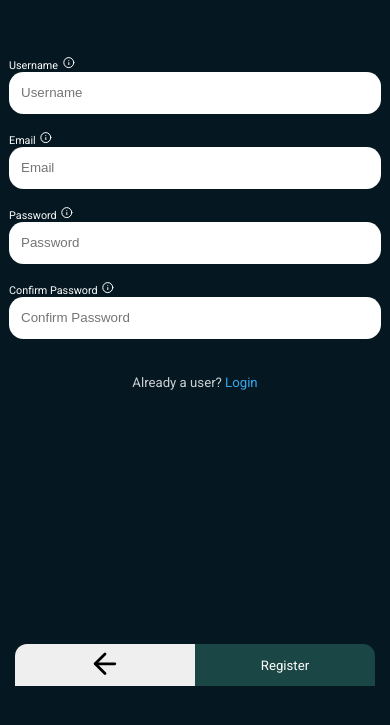
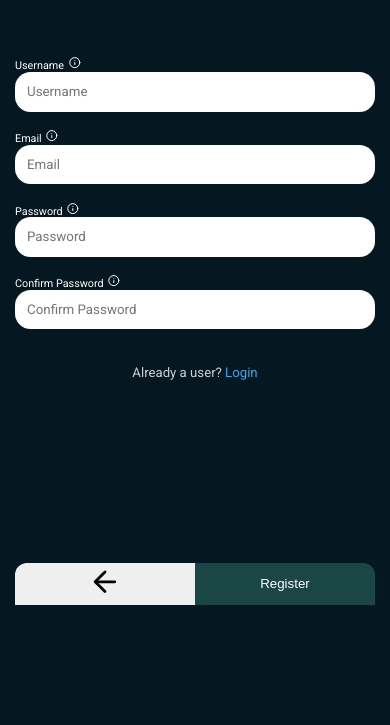
Before and after one commit to DearmenChandro/FrontEnd-Balbalan, a plain HTML site: page register-page.html in a window 390 px wide. Shown: the part 111-836 px from the top of the page. Drawn offline with nearby package versions, Linux system fonts and the light colour scheme.

Commit message:
mencoba ukuran elemen register page dan login page

```diff
--- a/css/login-page-style.css
+++ b/css/login-page-style.css
@@ -113,13 +113,14 @@ form .input-group .form-input p {
   margin-top: 3rem;
 }
 
-.group-button #register-button {
+.group-button #login-button {
   background-color: #1a4645;
   color: #fdfdfd;
   width: 16rem;
   height: 3.7rem;
   border-top-right-radius: 1.5rem;
   cursor: pointer;
+  font-family: "Roboto", sans-serif;
 }
 
 .group-button #back-button {
@@ -129,7 +130,7 @@ form .input-group .form-input p {
   cursor: pointer;
 }
 
-.group-button #register-button:hover {
+.group-button #login-button:hover {
   background-color: #4cadac;
 }
 
@@ -151,15 +152,12 @@ form .input-group .form-input p {
 
   header {
     margin-bottom: 3rem;
+    display: flex;
+    justify-content: center;
   }
 
   .group-button {
     margin-top: 8rem;
-  }
-
-  .group-button #register-button {
-    font-size: 100%;
-    font-family: "Roboto", sans-serif;
   }
 
   .group-button #back-button svg {
@@ -178,4 +176,18 @@ form .input-group .form-input p {
     display: flex;
     justify-content: center;
   }
+  .register-cta {
+    display: flex;
+    justify-content: center;
+    margin-top: 3rem;
+    margin-bottom: 18rem;
+  }
 }
+
+/* mini */
+@media (max-width: 360px) {
+  /* responsive break points */
+  html {
+    font-size: 65%;
+  }
+}
--- a/css/register-page-style.css
+++ b/css/register-page-style.css
@@ -66,10 +66,11 @@ form .input-group .form-input p svg {
 }
 
 form .input-group .form-input input {
-  height: 3.5rem;
-  width: 31rem;
-  border-radius: 1.2rem;
+  height: 3.3rem;
+  width: 30rem;
+  border-radius: 1.3rem;
   padding-left: 1rem;
+  font-family: "Roboto", sans-serif;
 }
 
 form .input-group .form-input p {
@@ -147,6 +148,8 @@ form .input-group .form-input p {
   /* responsive break points */
   html {
     font-size: 75%;
+    display: flex;
+    justify-content: center;
   }
 
   header {
@@ -155,11 +158,6 @@ form .input-group .form-input p {
 
   .group-button {
     margin-top: 8rem;
-  }
-
-  .group-button #register-button {
-    font-size: 100%;
-    font-family: "Roboto", sans-serif;
   }
 
   .group-button #back-button svg {
@@ -182,6 +180,14 @@ form .input-group .form-input p {
     display: flex;
     justify-content: center;
     margin-top: 3rem;
-    margin-bottom: 18rem;
+    margin-bottom: 12rem;
   }
 }
+
+/* mini */
+@media (max-width: 360px) {
+  /* responsive break points */
+  html {
+    font-size: 65%;
+  }
+}
```
Also changed, not shown: index.html (+2 -2 lines).
